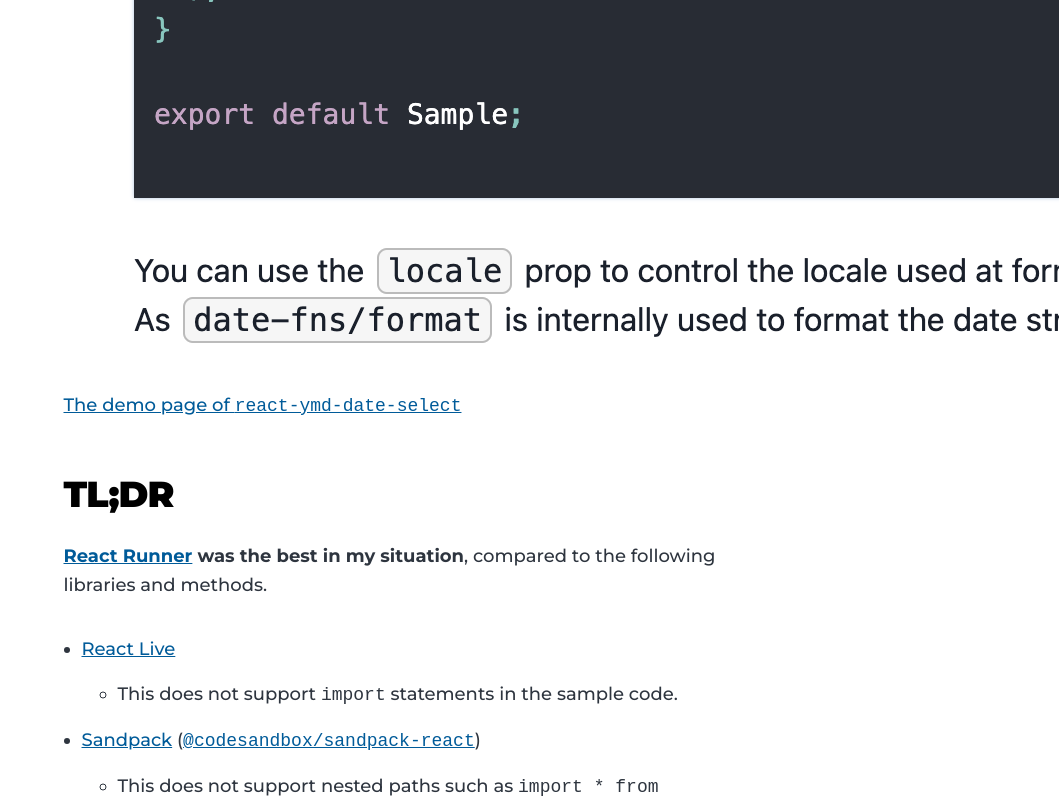
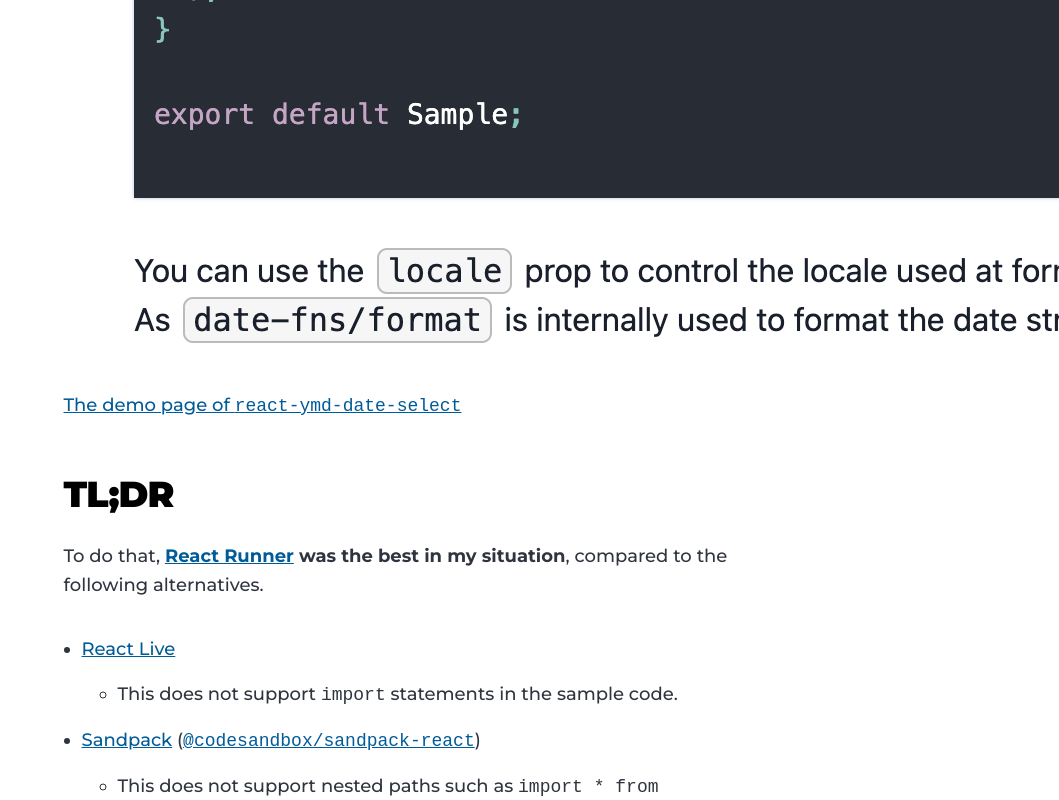
Before and after one commit to whitphx/whitphx.info, a Gatsby site: page /posts/20220526-react-runner-for-live-sample-page/ in a window 1280 px wide. Shown: the part 1042-1842 px from the top of the page, without its empty margins (221-1280 px from the left). Built offline with nearby package versions, Linux system fonts and the light colour scheme; Gatsby itself is replaced by a stand-in of ours; some packages are replaced by stand-ins of ours.

Commit message:
Update content/blog/20220526-react-runner-for-live-sample-page/index.md

```diff
--- a/content/blog/20220526-react-runner-for-live-sample-page/index.md
+++ b/content/blog/20220526-react-runner-for-live-sample-page/index.md
@@ -7,13 +7,14 @@
 
 I recently [created a React component library](../20220511-react-ymd-date-select) and wanted to publish a demo page for it that shows what the library can do with sample code.
 
-The actual demo page is like the following. There are a code editor with preset sample code and a rendering result of the React component side by side. Both are embedded in the demo page along with other elements.
+The actual demo page is like the following. There are **a code editor with preset sample code and a rendering result of the React component side by side**. Both are embedded in the demo page along with other elements.
 [![](./images/demo_screenshot.png)](https://whitphx.github.io/react-ymd-date-select/)
 [The demo page of `react-ymd-date-select`](https://whitphx.github.io/react-ymd-date-select/)
 
 # TL;DR
 
-**[React Runner](https://github.com/nihgwu/react-runner) was the best in my situation**, compared to the following libraries and methods.
+To do that,
+**[React Runner](https://github.com/nihgwu/react-runner) was the best in my situation**, compared to the following alternatives.
 
 * [React Live](https://github.com/FormidableLabs/react-live)
   * This does not support `import` statements in the sample code.
```
